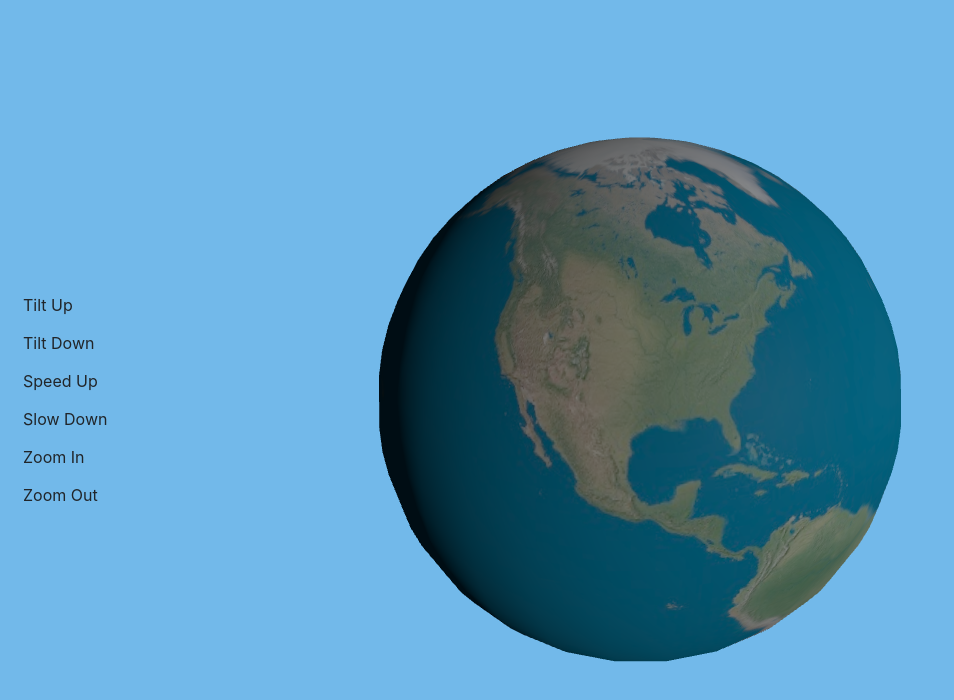
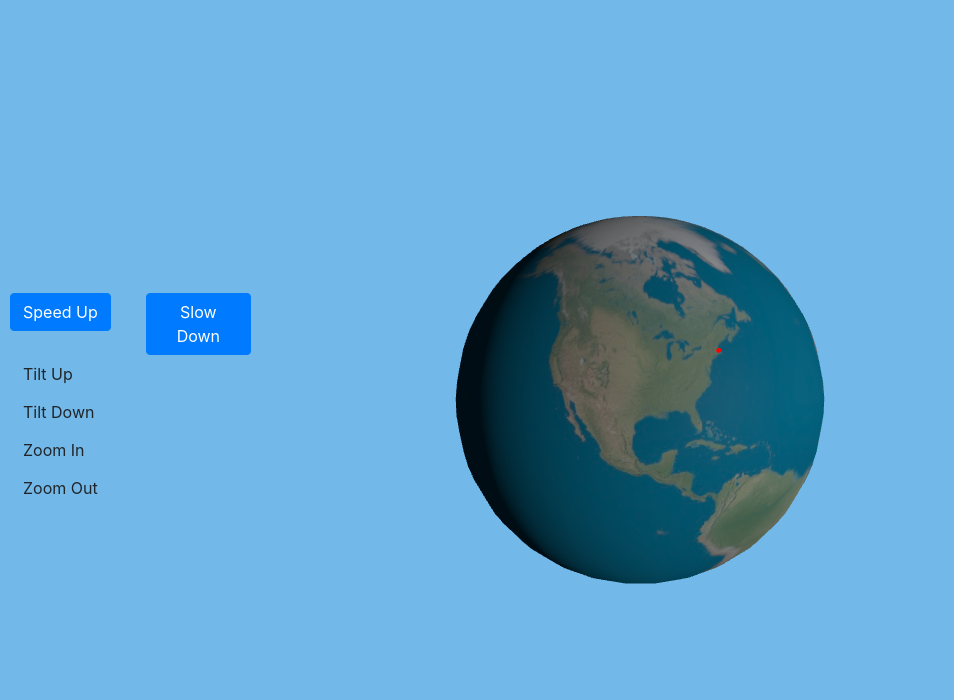
Before and after one commit to davidzhou94/literate-spork, a plain HTML site: page earth/earth.html in a window 1280 px wide. Shown: the whole page, without its empty margins (0-954 px from the left). Drawn offline with nearby package versions, Linux system fonts and the light colour scheme; animation ran at ten frames a second.

Commit message:
add points to the globe

```diff
--- a/earth/earth.html
+++ b/earth/earth.html
@@ -13,10 +13,18 @@
 		</main>
 
 		<div id="buttonclm">
+			<div class="row">
+				<div class="col">
+					<button type="button" class="btn btn-primary" onclick="speedup()">Speed Up</button> </br>
+				</div>
+				<div class="col">
+					<button type="button" class="btn btn-primary" onclick="slowdown()">Slow Down</button> </br>
+				</div>
+			</div>
 			<button type="button" class="btn" onclick="tiltUp()">Tilt Up</button> </br>
 			<button type="button" class="btn" onclick="tiltDown()">Tilt Down</button> </br>
-			<button type="button" class="btn" onclick="speedup()">Speed Up</button> </br>
-			<button type="button" class="btn" onclick="slowdown()">Slow Down</button> </br>
+
+
 			<button type="button" class="btn" onclick="zoomin()">Zoom In</button> </br>
 			<button type="button" class="btn" onclick="zoomout()">Zoom Out</button> </br>
 		</div>
@@ -24,6 +32,7 @@
 		<script src="https://threejs.org/build/three.js"></script>
 		<script src="https://code.jquery.com/jquery-3.5.1.slim.min.js" integrity="sha384-DfXdz2htPH0lsSSs5nCTpuj/zy4C+OGpamoFVy38MVBnE+IbbVYUew+OrCXaRkfj" crossorigin="anonymous"></script>
 		<script src="https://cdn.jsdelivr.net/npm/bootstrap@4.5.3/dist/js/bootstrap.bundle.min.js" integrity="sha384-ho+j7jyWK8fNQe+A12Hb8AhRq26LrZ/JpcUGGOn+Y7RsweNrtN/tE3MoK7ZeZDyx" crossorigin="anonymous"></script>
+		<script src="js/control-buttons.js"></script>
 		<script src="js/animation.js"></script>
 
 	</body>
--- a/earth/js/animation.js
+++ b/earth/js/animation.js
@@ -1,30 +1,30 @@
-var scene = new THREE.Scene();
-// https://htmlcolorcodes.com/
-scene.background = new THREE.Color(0x72b9ea)
+class Settings {
+	// https://htmlcolorcodes.com/
+	static backgroundColor = 0x72b9ea;
+	static lightColor = 0xffffff;
+	static ambientLightColor = 0x333333;
+	static pointColor = 0xff0000;
 
-var sceneElement = document.getElementById('scene');
+	static earthRadius = 1;
+	static pointRadius = 0.01;
+	static rotationSpeedY = 0.002;
+	static rotationX = 0.58;
+	static rotationY = 0;
+	static cameraZ = 3;
 
-var width  = window.innerWidth;
-var height = window.innerHeight;
+	static newFrame() {
+		Settings.rotationY += Settings.rotationSpeedY
+	}
+}
 
-var camera = new THREE.PerspectiveCamera(75, width / height, 0.1, 50);
-camera.position.z = 20;
+var camera = createCamera();
+var renderer = createRenderer();
+var scene = createSceneWithLighting();
 
-var renderer = new THREE.WebGLRenderer({ antialias: true });
-renderer.setSize(width, height);
-sceneElement.appendChild(renderer.domElement);
-
-var light = new THREE.DirectionalLight(0xffffff, 1);
-light.position.set(200, 0, 200);
-scene.add(light);
-
-scene.add(new THREE.AmbientLight(0x333333));
-
-var sphere = createEarthSphere();
-sphere.rotation.x = 0.58;
-scene.add(sphere)
-
-var rotationSpeedY=0.002;
+var sphereGroup = new THREE.Group();
+sphereGroup.add(createEarthSphere());
+sphereGroup.add(createPoint(42.34, -71.04));// Boston
+scene.add(sphereGroup);
 
 // https://www.w3schools.com/jsref/met_element_addeventlistener.asp
 window.addEventListener('resize', onResize, false);
@@ -33,18 +33,45 @@ animate();
 
 function animate() {
 	requestAnimationFrame(animate);
-  sphere.rotation.y += rotationSpeedY;
+	Settings.newFrame();
+	sphereGroup.rotation.y = Settings.rotationY;
+	sphereGroup.rotation.x = Settings.rotationX;
+	camera.position.z = Settings.cameraZ;
 	renderer.render(scene, camera);
 }
 
 function onResize() {
 	camera.aspect = window.innerWidth / window.innerHeight;
 	camera.updateProjectionMatrix();
-	renderer.setSize( window.innerWidth, window.innerHeight );
+	renderer.setSize(window.innerWidth, window.innerHeight);
+}
+
+function createRenderer() {
+	let renderer = new THREE.WebGLRenderer({ antialias: true });
+	renderer.setSize(window.innerWidth, window.innerHeight);
+	document.getElementById('scene').appendChild(renderer.domElement);
+	return renderer;
+}
+
+function createCamera() {
+	let aspectRatio = window.innerWidth / window.innerHeight;
+	var camera = new THREE.PerspectiveCamera(75, aspectRatio, 0.1, 50);
+	camera.position.z = Settings.cameraZ;
+	return camera;
+}
+
+function createSceneWithLighting() {
+	let scene = new THREE.Scene();
+	scene.background = new THREE.Color(Settings.backgroundColor);
+	var light = new THREE.DirectionalLight(Settings.lightColor, 1);
+	light.position.set(200, 0, 200);
+	scene.add(light);
+	scene.add(new THREE.AmbientLight(Settings.ambientLightColor));
+	return scene;
 }
 
 function createEarthSphere() {
-	var geometry = new THREE.SphereGeometry(9, 32, 32);
+	var geometry = new THREE.SphereGeometry(1, 32, 32);
 	var loader = new THREE.TextureLoader();
 	var texture = loader.load("images/2_no_clouds_4k.jpg")
 	var meshMaterial = new THREE.MeshPhongMaterial({map: texture});
@@ -52,30 +79,27 @@ function createEarthSphere() {
 	return new THREE.Mesh(geometry, meshMaterial)
 }
 
-function speedup() {
-  rotationSpeedY *= 1.2;
+function createPoint(latitude, longitude) {
+	let sphere = new THREE.SphereGeometry(0.01, 9, 9);
+	let {x, y, z} = geoCoordinateToXyz(latitude, longitude);
+	sphere.translate(x, y, z);
+	let pointMaterial = new THREE.MeshBasicMaterial({color: Settings.pointColor});
+	return new THREE.Mesh(sphere, pointMaterial);
 }
 
-function slowdown() {
-  rotationSpeedY /= 1.2;
+function geoCoordinateToXyz(latitude, longitude) {
+	const globeRadius = 1 + 0.005
+	longitude = -1 * (longitude * Math.PI) / 180;
+	latitude = (latitude * Math.PI) / 180;
+	const radius = Math.cos(latitude) * globeRadius;
+
+	return {
+		x: Math.cos(longitude) * radius,
+		y: Math.sin(latitude) * globeRadius,
+		z: Math.sin(longitude) * radius
+	};
 }
 
-function tiltUp() {
-	sphere.rotation.x += 0.02
+function addPointToGlobe(latitude, longitude) {
+	sphereGroup.add(createPoint(latitude, longitude));
 }
-
-function tiltDown() {
-	sphere.rotation.x -= 0.02
-}
-
-function zoomin() {
-  if (camera.position.z > 15){
-    camera.position.z -= 5;
-  }
-}
-
-function zoomout() {
-  if (camera.position.z < 55){
-  camera.position.z += 5;
-  }
-}
--- /dev/null
+++ b/earth/js/control-buttons.js
@@ -0,0 +1,27 @@
+function speedup() {
+  Settings.rotationSpeedY *= 1.2;
+}
+
+function slowdown() {
+  Settings.rotationSpeedY /= 1.2;
+}
+
+function tiltUp() {
+	Settings.rotationX += 0.02
+}
+
+function tiltDown() {
+	Settings.rotationX -= 0.02
+}
+
+function zoomin() {
+  if (Settings.cameraZ > 1) {
+    Settings.cameraZ -= 0.2;
+  }
+}
+
+function zoomout() {
+  if (Settings.cameraZ < 5) {
+    Settings.cameraZ += 0.2;
+  }
+}
```
